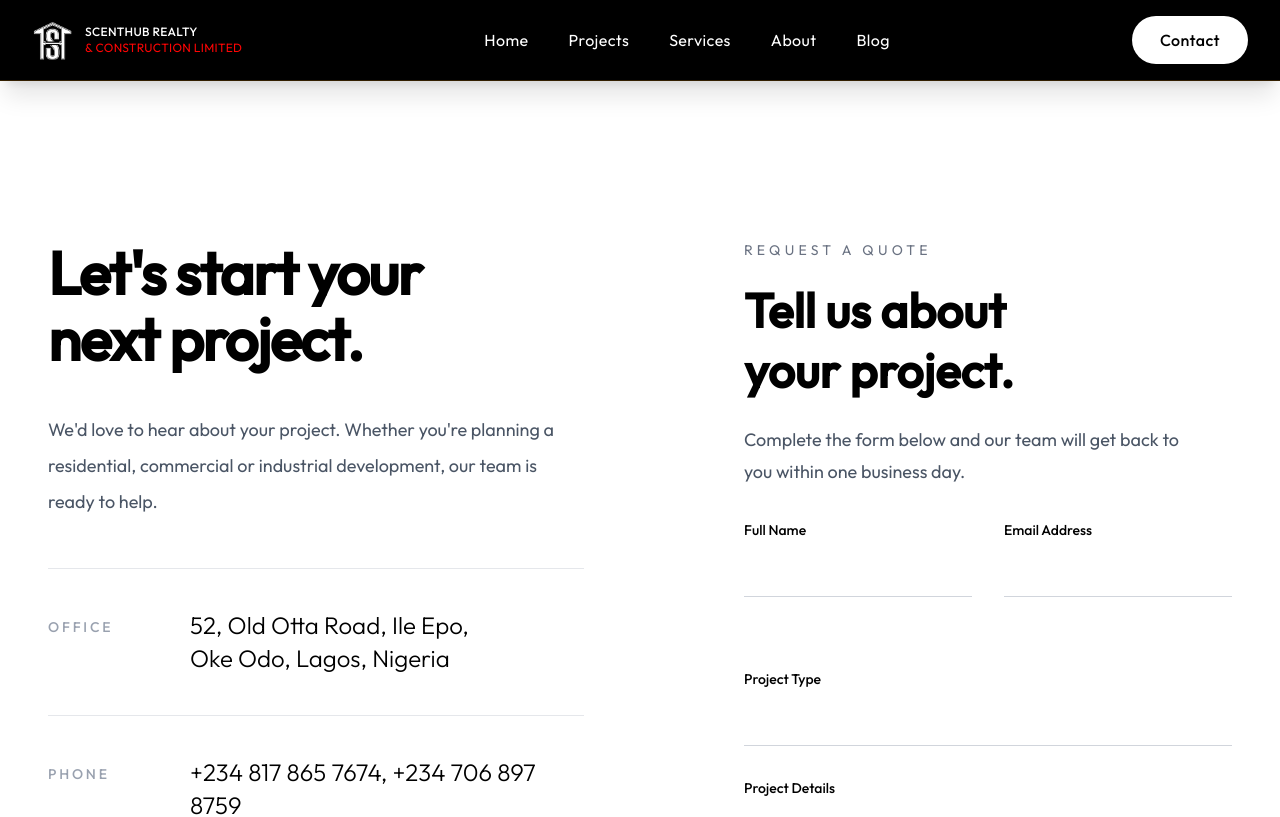
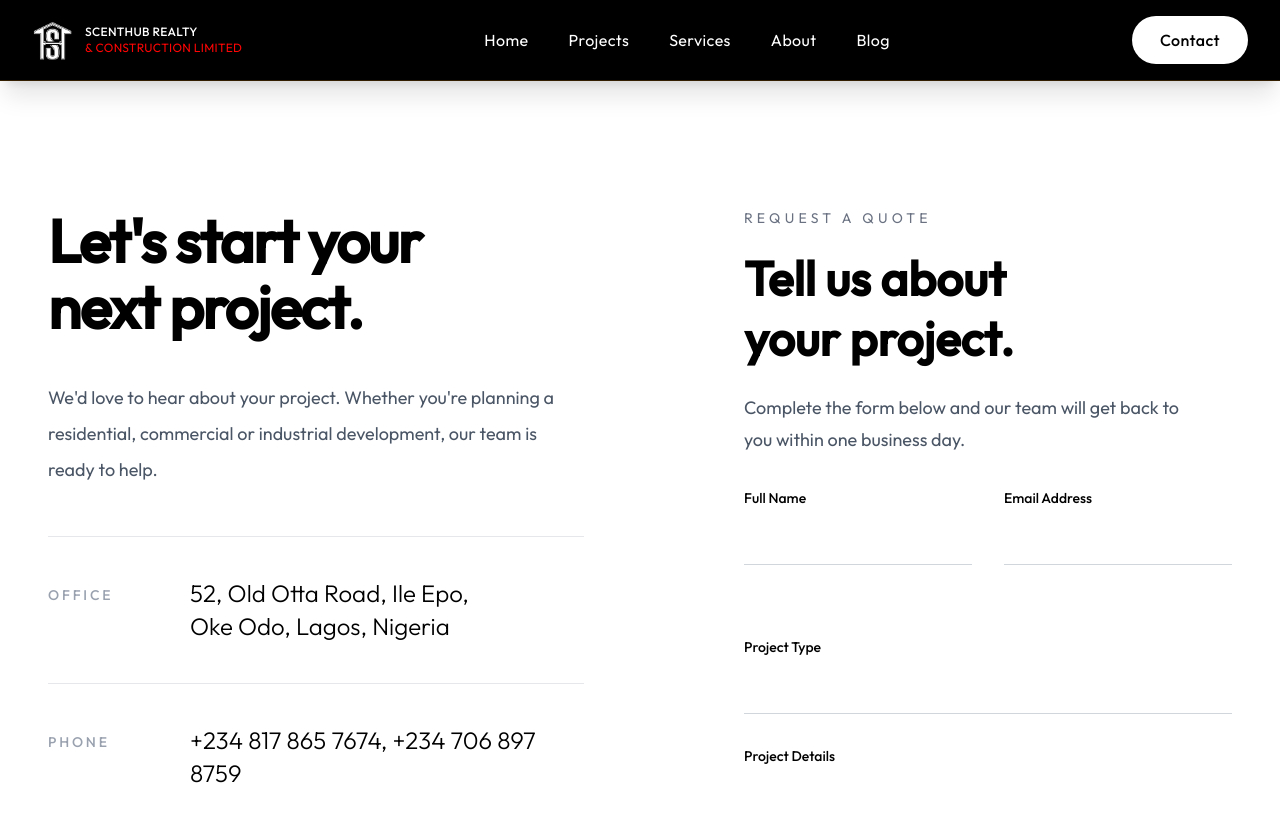
Before and after one commit to Tomilayo21/scenthub, a Next.js app: page /contact in a window 1280 px wide. Shown: the top 817 px of the page. Built offline with nearby package versions, Linux system fonts and the light colour scheme; no server answers.

Commit message:
First Commit

```diff
--- a/app/contact/page.jsx
+++ b/app/contact/page.jsx
@@ -9,7 +9,7 @@ export default function Contact() {
         <>
             <Navbar />
 
-            <main className="bg-white text-black pt-16">
+            <main className="bg-white text-black pt-8">
 
 
                 {/* CONTACT AREA */}
```
